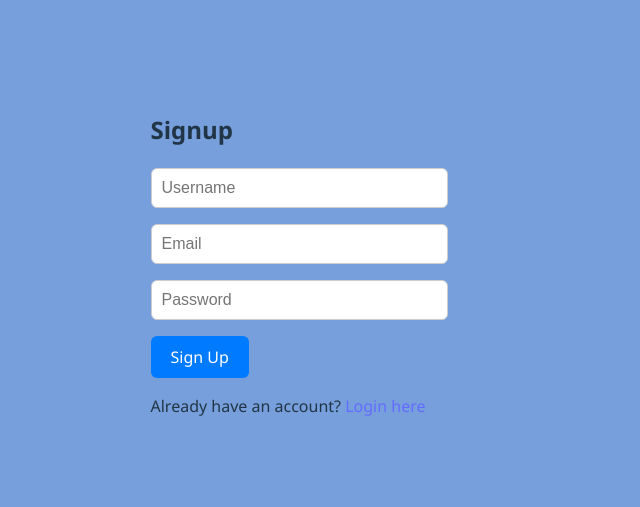
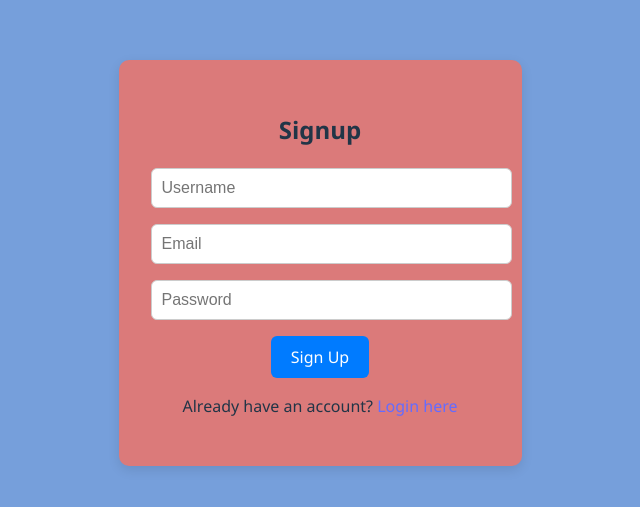
Before and after one commit to Haries2005/frontend, a React (Vite) app: page /signup in a window 1280 px wide. Shown: the part 137-644 px from the top of the page, without its empty margins (352-992 px from the left). Built offline with nearby package versions, Linux system fonts and the light colour scheme.

Commit message:
frontend commit

```diff
--- a/src/pages/Signup.jsx
+++ b/src/pages/Signup.jsx
@@ -1,13 +1,14 @@
 import React, { useState } from "react";
 import axios from "axios";
-import { useNavigate } from "react-router-dom";
-import { Link } from "react-router-dom";
+import { useNavigate, Link } from "react-router-dom";
 
 export default function Signup({ setUser }) {
   const [form, setForm] = useState({ username: "", email: "", password: "" });
   const navigate = useNavigate();
 
-  const handleChange = (e) => setForm({ ...form, [e.target.name]: e.target.value });
+  const handleChange = (e) => {
+    setForm({ ...form, [e.target.name]: e.target.value });
+  };
 
   const handleSubmit = async (e) => {
     e.preventDefault();
@@ -18,21 +19,44 @@ export default function Signup({ setUser }) {
       setUser(res.data.user);
       navigate("/blog");
     } catch (err) {
-  console.error("Signup error:", err.response?.data || err.message);
-  alert("Signup failed: " + (err.response?.data?.error || "Unknown error"));
-}
+      console.error("Signup error:", err.response?.data || err.message);
+      alert("Signup failed: " + (err.response?.data?.error || "Unknown error"));
+    }
   };
 
   return (
-    <>
-    <form onSubmit={handleSubmit}>
+    <div className="container">
       <h2>Signup</h2>
-      <input name="username" placeholder="Username" onChange={handleChange} required />
-      <input name="email" placeholder="Email" onChange={handleChange} required />
-      <input name="password" type="password" placeholder="Password" onChange={handleChange} required />
-      <button type="submit">Sign Up</button>
-    </form>
-    <p>Already have an account? <Link to="/login">Login here</Link></p>
-    </>
+      <form onSubmit={handleSubmit}>
+        <input
+          name="username"
+          type="text"
+          placeholder="Username"
+          value={form.username}
+          onChange={handleChange}
+          required
+        />
+        <input
+          name="email"
+          type="email"
+          placeholder="Email"
+          value={form.email}
+          onChange={handleChange}
+          required
+        />
+        <input
+          name="password"
+          type="password"
+          placeholder="Password"
+          value={form.password}
+          onChange={handleChange}
+          required
+        />
+        <button type="submit">Sign Up</button>
+      </form>
+      <p>
+        Already have an account? <Link to="/login">Login here</Link>
+      </p>
+    </div>
   );
 }
```
